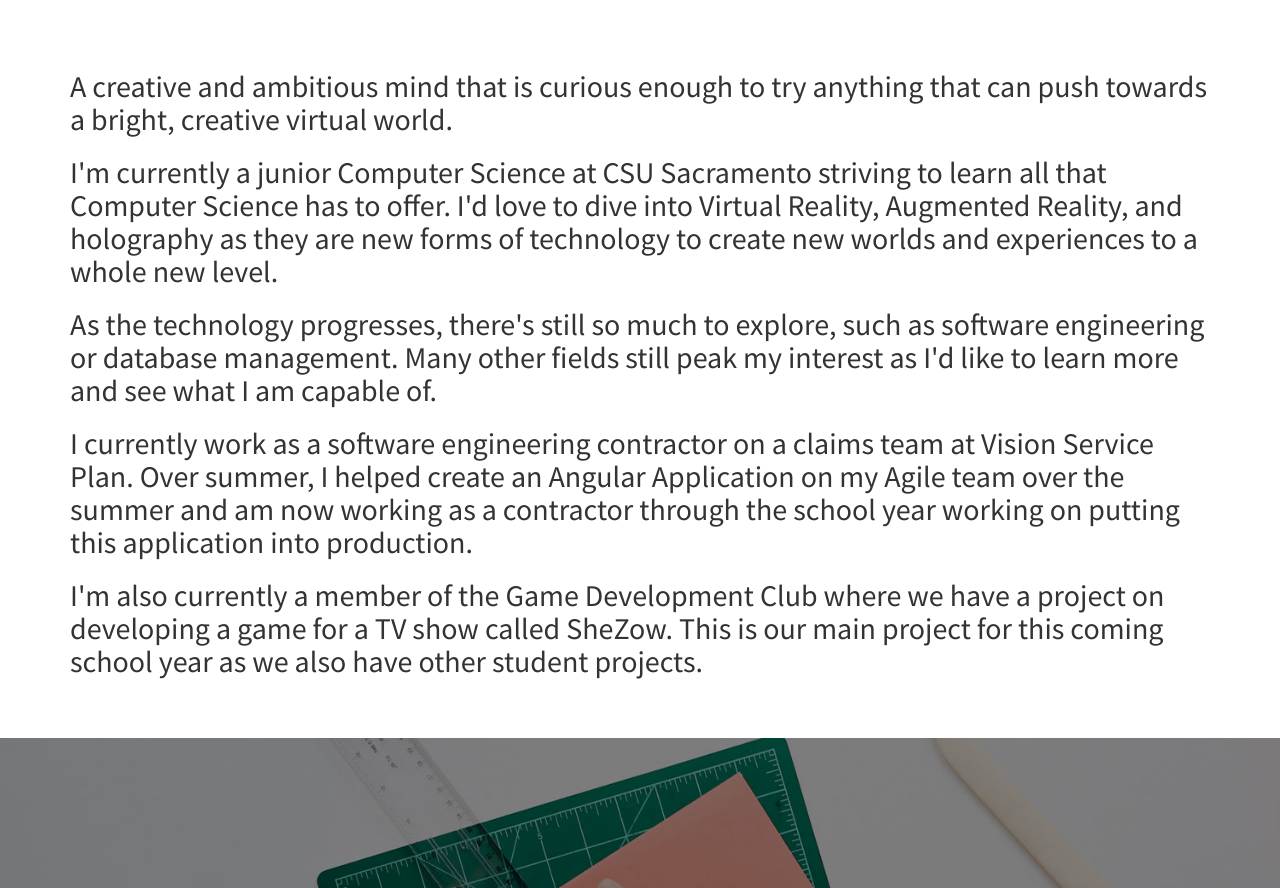
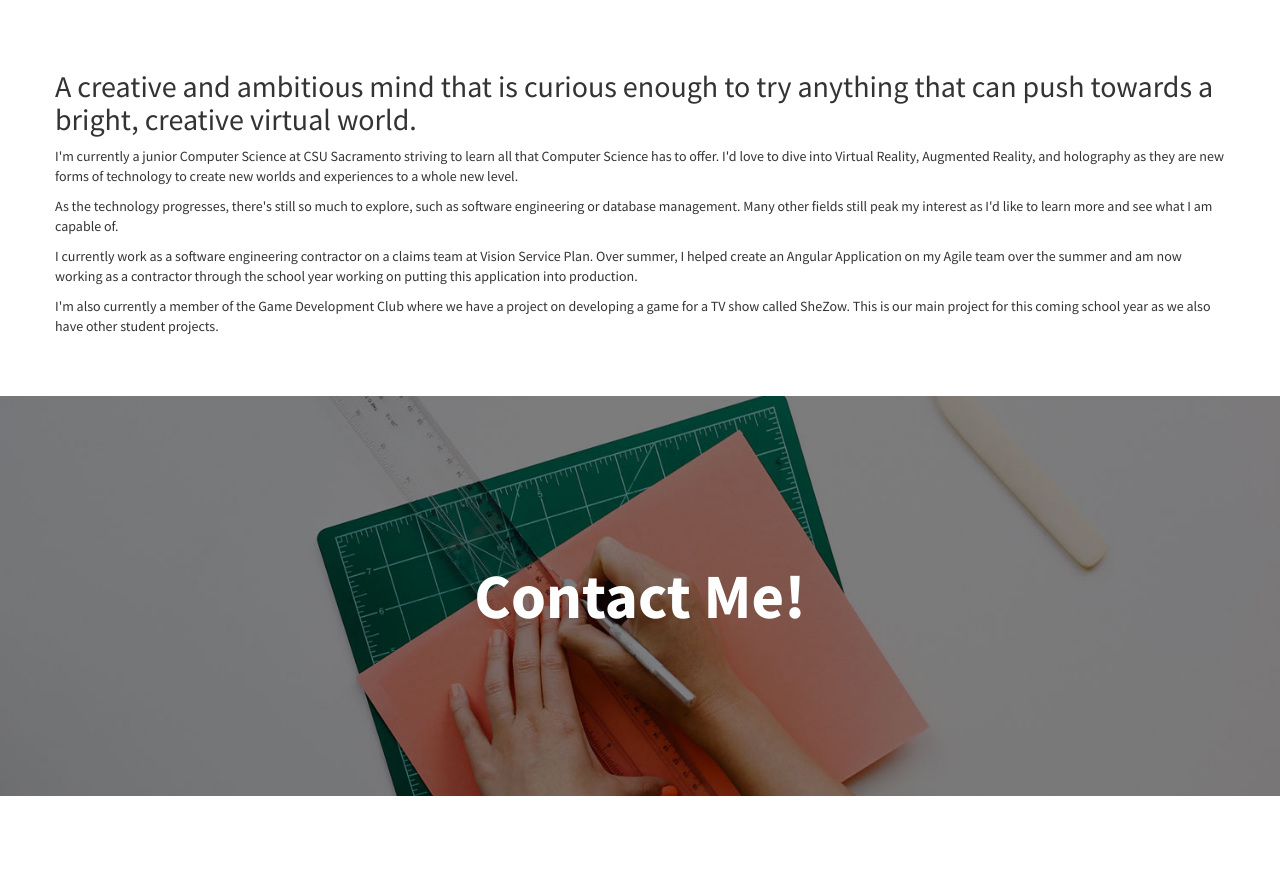
Before and after one commit to jennyao/jennyao.github.io, a plain HTML site: page index.html in a window 1280 px wide. Shown: the part 800-1688 px from the top of the page. Drawn offline with Linux system fonts and the light colour scheme.

Commit message:
change font size

```diff
--- a/index.html
+++ b/index.html
@@ -59,6 +59,7 @@
             <h3>CSUS Computer Science - Spring 2018</h3>
             <br>
             <a href="#about" class="btn btn-dark btn-lg">Find Out More</a>
+            <br>
             <ul class="list-inline">
                <li>
                 <a href="https://www.linkedin.com/pub/jenny-yao/a7/708/854">
@@ -73,12 +74,12 @@
     <section id="about" class="about">
         <div class="container">
             <div class="row">
-                <div class="col-lg-12 text-left">
+                <div class="col-lg-16 text-left">
                     <h2>A creative and ambitious mind that is curious enough to try anything that can push towards a bright, creative virtual world.<brk></h2>
-                    <h2>I'm currently a junior Computer Science at CSU Sacramento striving to learn all that Computer Science has to offer. I'd love to dive into Virtual Reality, Augmented Reality, and holography as they are new forms of technology to create new worlds and experiences to a whole new level.<brk></h2>
-                    <h2>As the technology progresses, there's still so much to explore, such as software engineering or database management. Many other fields still peak my interest as I'd like to learn more and see what I am capable of.<brk></h2>
-                    <h2>I currently work as a software engineering contractor on a claims team at Vision Service Plan. Over summer, I helped create an Angular Application on my Agile team over the summer and am now working as a contractor through the school year working on putting this application into production.<brk></h2>
-                    <h2>I'm also currently a member of the Game Development Club where we have a project on developing a game for a TV show called SheZow. This is our main project for this coming school year as we also have other student projects.<brk></h2>
+                    <p>I'm currently a junior Computer Science at CSU Sacramento striving to learn all that Computer Science has to offer. I'd love to dive into Virtual Reality, Augmented Reality, and holography as they are new forms of technology to create new worlds and experiences to a whole new level.</p><brk>
+                    <p>As the technology progresses, there's still so much to explore, such as software engineering or database management. Many other fields still peak my interest as I'd like to learn more and see what I am capable of.</p>
+                    <p>I currently work as a software engineering contractor on a claims team at Vision Service Plan. Over summer, I helped create an Angular Application on my Agile team over the summer and am now working as a contractor through the school year working on putting this application into production.</p>
+                    <p>I'm also currently a member of the Game Development Club where we have a project on developing a game for a TV show called SheZow. This is our main project for this coming school year as we also have other student projects.</p>
                 </div>
             </div>
             <!-- /.row -->
```
